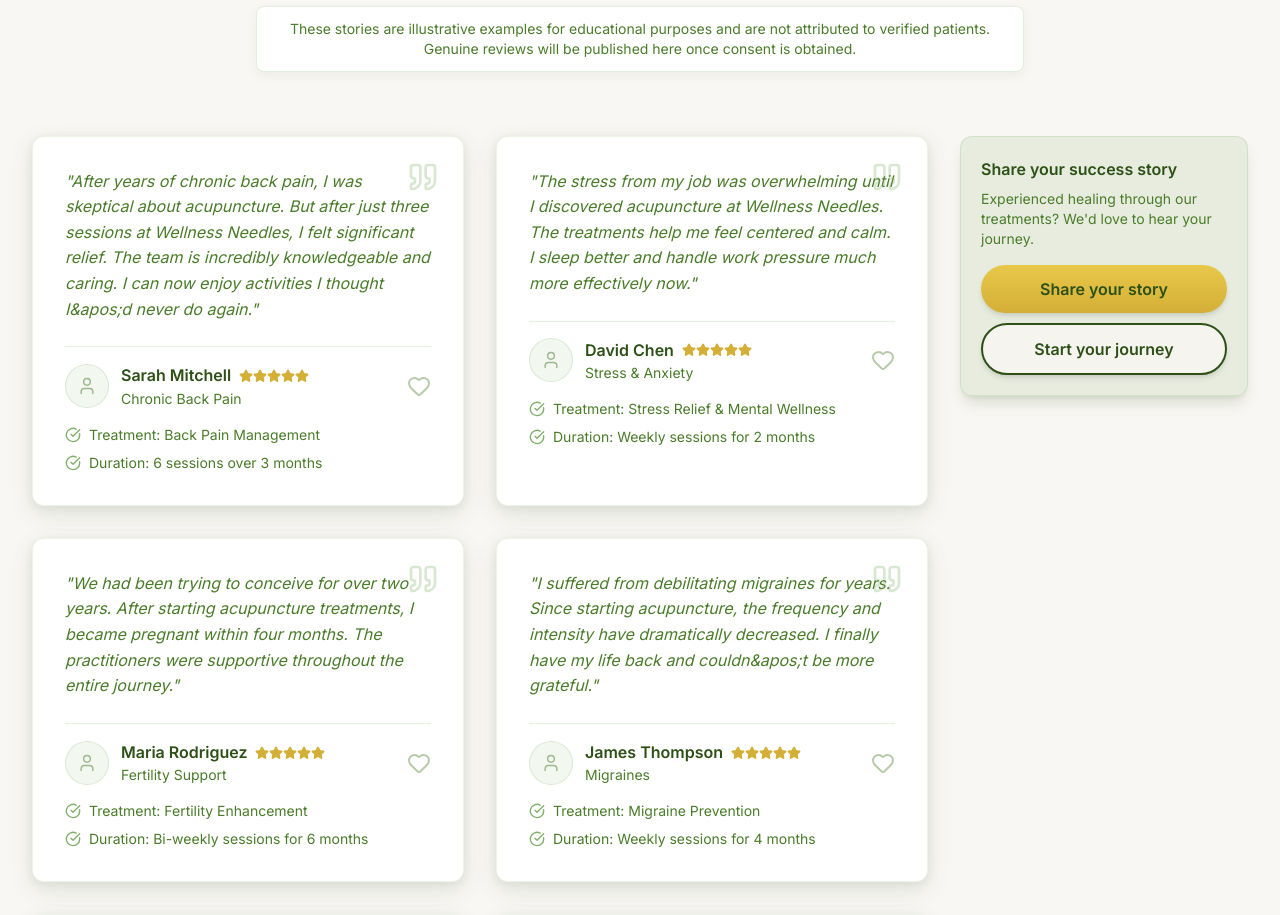
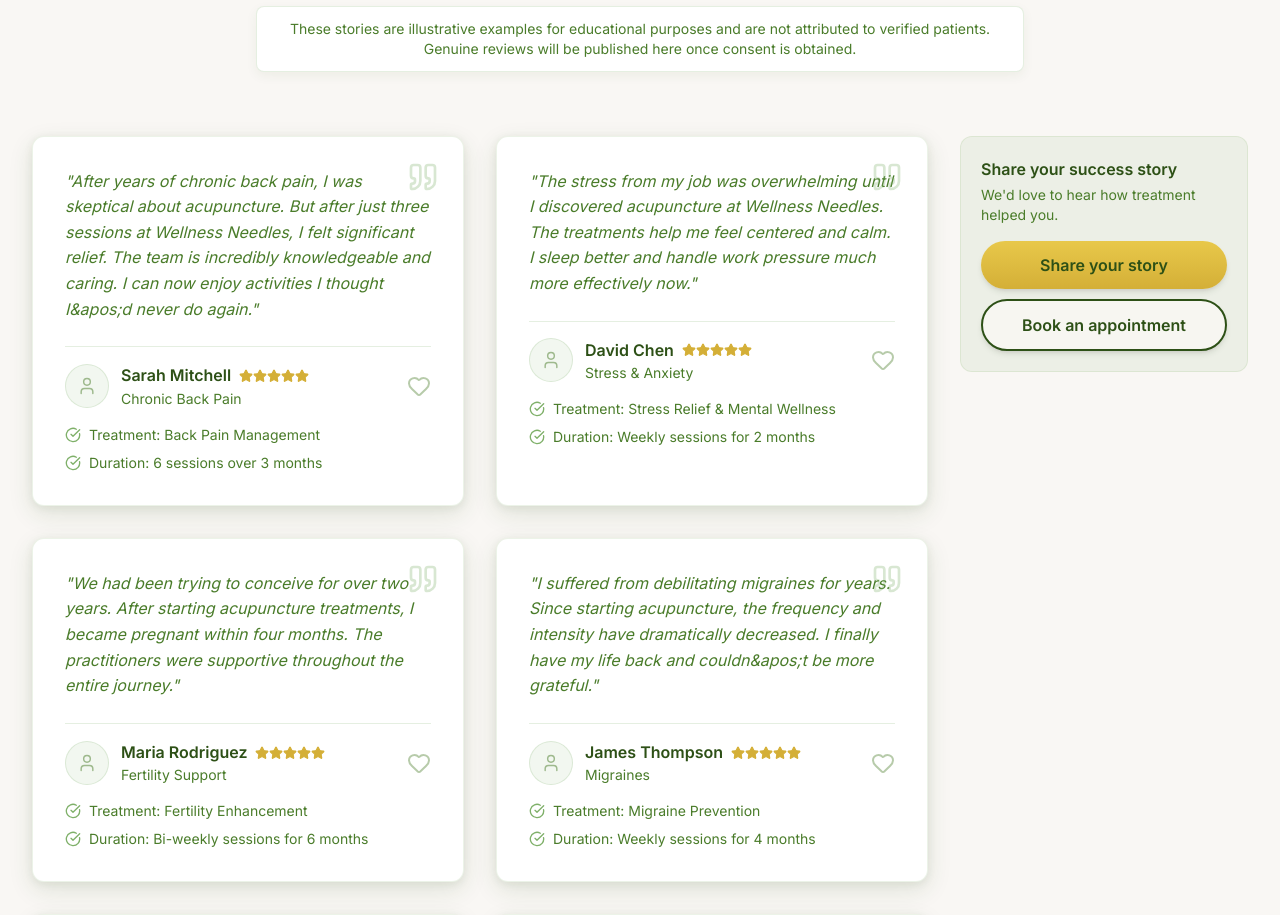
Before and after one commit to hbacalso1229/wellness-needles, a Next.js app: page /testimonials in a window 1280 px wide. Shown: the part 1760-2675 px from the top of the page. Built offline with nearby package versions, Linux system fonts and the light colour scheme; no server answers.

Commit message:
Refine the Testimonials share sidebar with clearer CTAs and a lighter desktop-only panel

```diff
--- a/src/app/testimonials/page.tsx
+++ b/src/app/testimonials/page.tsx
@@ -220,16 +220,16 @@ export default function Testimonials() {
               </div>
             </div>
 
-            {/* Share CTA — below stories on mobile, sticky sidebar on desktop */}
+            {/* Share CTA — desktop sticky sidebar */}
             <aside
               data-hide-sticky-book
-              className="w-full mt-8 lg:mt-0 p-5 rounded-xl bg-accent/15 shadow-lg shadow-primary/15 border border-accent/20 card-emboss lg:sticky lg:top-24"
+              className="hidden lg:block order-2 w-full rounded-xl border border-accent/15 bg-accent/10 p-5 lg:sticky lg:top-24"
             >
-              <h3 className="font-semibold text-base text-primary mb-2">
+              <h3 className="mb-1 text-base font-semibold text-primary">
                 Share your success story
               </h3>
-              <p className="text-sm text-secondary mb-4">
-                Experienced healing through our treatments? We&apos;d love to hear your journey.
+              <p className="mb-4 text-sm text-secondary">
+                We&apos;d love to hear how treatment helped you.
               </p>
               <div className="space-y-2.5">
                 <CTAButton
@@ -237,7 +237,7 @@ export default function Testimonials() {
                   variant="gold"
                   size="medium"
                   showArrow={false}
-                  className="w-full !rounded-full text-sm font-bold gap-2"
+                  className="w-full !rounded-full text-sm font-bold gap-2 transition-[transform,box-shadow,filter] duration-200 ease-out motion-safe:hover:-translate-y-0.5 motion-safe:hover:shadow-lg motion-safe:hover:shadow-gold/40 motion-safe:hover:brightness-105 motion-safe:active:translate-y-0 motion-safe:active:scale-[0.97]"
                 >
                   Share your story
                 </CTAButton>
@@ -245,9 +245,9 @@ export default function Testimonials() {
                   variant="outline"
                   showArrow={false}
                   size="medium"
-                  className="w-full !rounded-full text-sm font-medium"
+                  className="w-full !rounded-full text-sm font-medium transition-[transform,box-shadow] duration-200 ease-out motion-safe:hover:-translate-y-0.5 motion-safe:hover:shadow-md motion-safe:hover:shadow-primary/20 motion-safe:active:translate-y-0 motion-safe:active:scale-[0.97]"
                 >
-                  Start your journey
+                  Book an appointment
                 </BookingCtaButton>
               </div>
             </aside>
```
